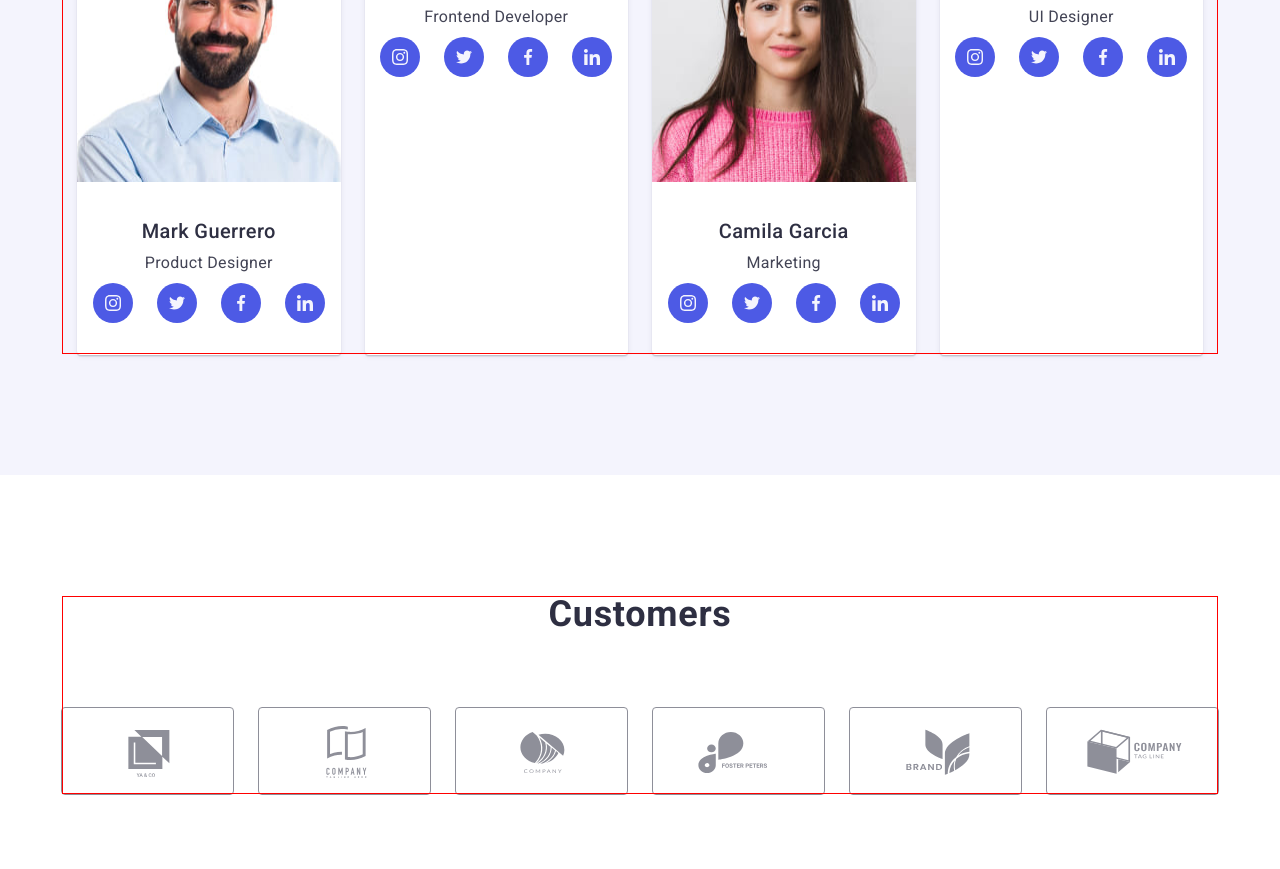
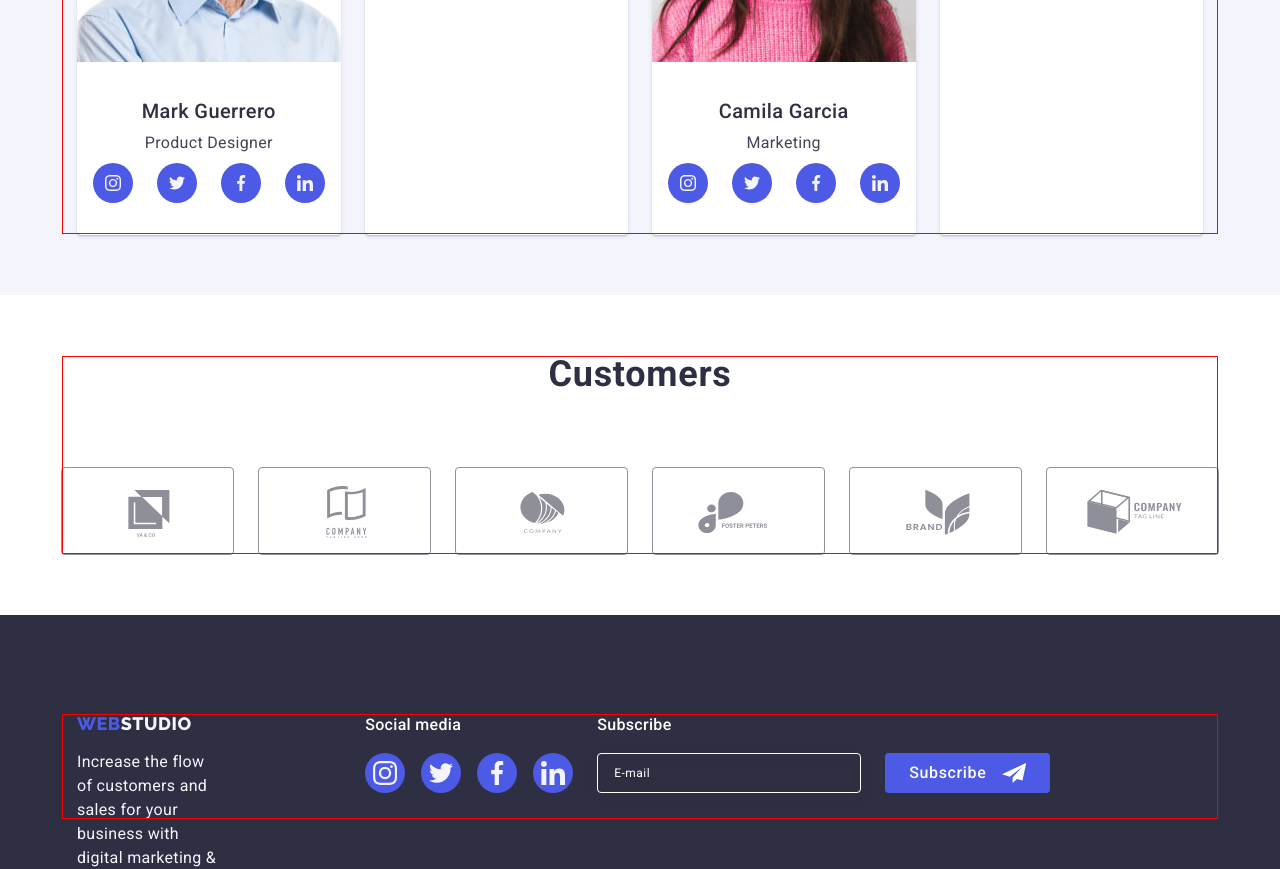
Before and after one commit to Balinskiy/goit-markup-hw-06, a plain HTML site: page index.html in a window 1280 px wide. Shown: the part 1976-2845 px from the top of the page. Drawn offline with nearby package versions, Linux system fonts and the light colour scheme.

Commit message:
update-desctop

```diff
--- a/css/styles.css
+++ b/css/styles.css
@@ -534,7 +534,7 @@ body {
 /* What are we doing section */
 
 .section-wedoing {
-    padding-bottom: 120px;
+    /* padding-bottom: 120px; */
     background-color: var(--white-fff-color);
 }
 
@@ -562,7 +562,7 @@ body {
 
 @media only screen and (min-width: 1158px) {
     .section-team {
-        padding: 120px 0;
+        padding: 60px;
     }
 }
 
@@ -680,8 +680,9 @@ a.team-smm-link:focus {
 
 @media only screen and (min-width: 1158px) {
     .section-customers {
-        padding-top: 120px;
-        padding-bottom: 120px;
+        /* padding-top: 120px;
+        padding-bottom: 120px; */
+        padding: 60px 0;
     }
 }
 
@@ -928,21 +929,12 @@ a.team-smm-link:focus {
     }
 }
 
+@media only screen and (min-width: 1158px) {
+    .footer-container {
+        flex-wrap: nowrap;
 
-/* @media only screen and (min-width: 768px) and (max-width: 1157px) {
-    .footer-wrapper {
-        display: flex;
-        flex-direction: row;
-        gap: 24px;
     }
-} */
-
-/* @media only screen and (min-width: 768px) and (max-width: 1157px) {
-    .footer>.container {
-        display: flex;
-        align-items: baseline;
-    }
-} */
+}
 
 
 .footer-link {
@@ -966,6 +958,8 @@ a.team-smm-link:focus {
     margin: 0 auto;
 }
 
+
+
 .footer-studio {
     color: var(--cloud-color);
 }
@@ -985,9 +979,12 @@ a.team-smm-link:focus {
     }
 }
 
-.footer-log-text {
-    /* margin-right: 120px; */
+.footer-log-text {}
 
+@media only screen and (min-width: 1158px) {
+    .footer-log-text {
+        margin-right: 120px;
+    }
 }
 
 .footer-smm-list {
@@ -1033,6 +1030,10 @@ a.footer-smm-link {
     /* padding-left: 80px; */
 }
 
+@media only screen and (min-width: 1158px) {
+    .footer-suscribe {}
+}
+
 .subscribe-form {
     display: flex;
     flex-direction: column;
@@ -1044,6 +1045,10 @@ a.footer-smm-link {
         flex-direction: row;
         gap: 24px;
     }
+}
+
+@media only screen and (min-width: 1158px) {
+    .subscribe-form {}
 }
 
 .footer-suscribe-input {
```
